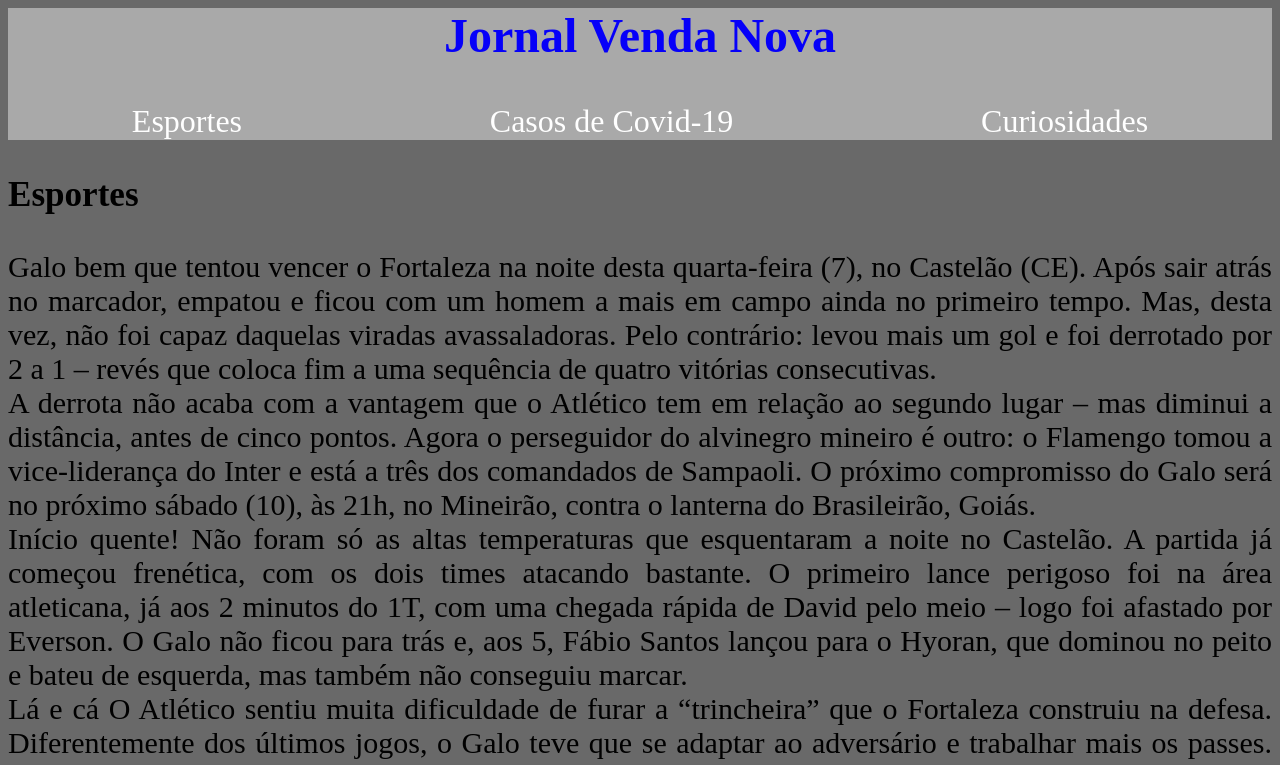
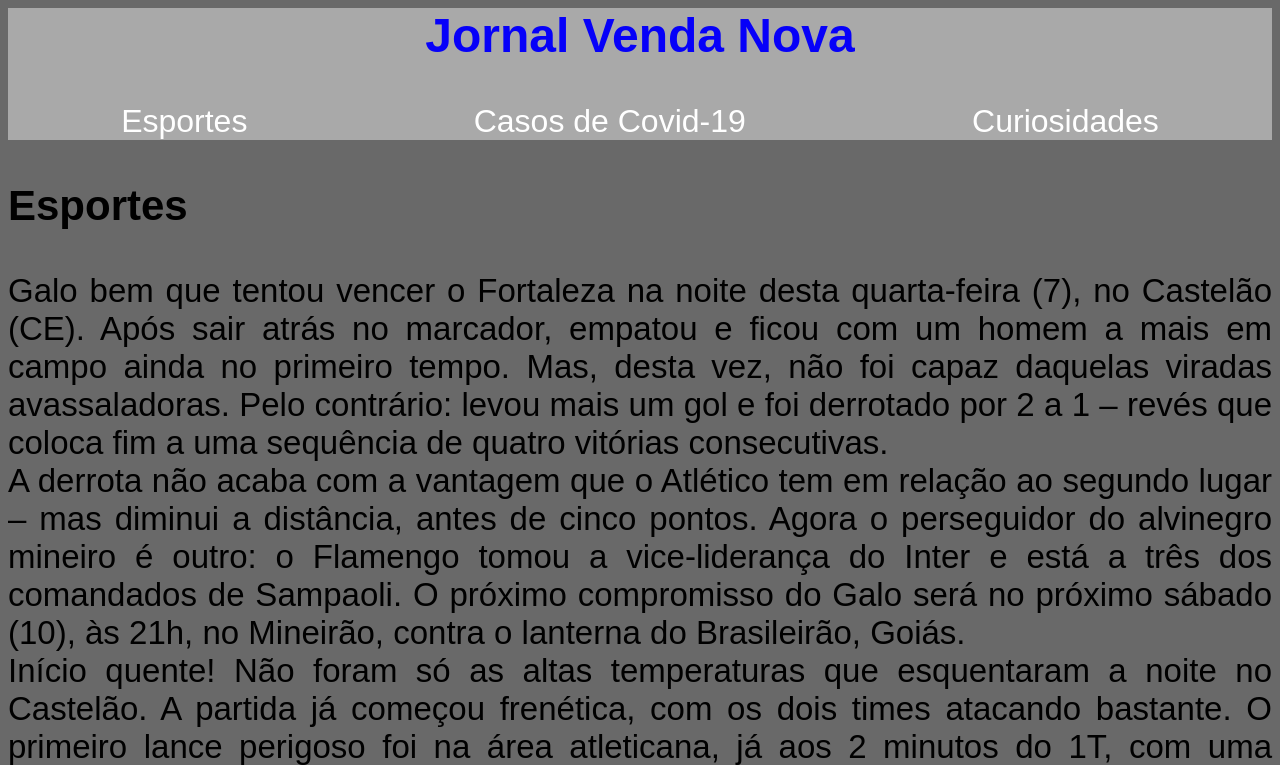
Before and after one commit to Andrey-lend/Jornal-do-Bairro, a plain HTML site: page Index.html in a window 1280 px wide. Shown: the top 765 px of the page. Drawn offline with Linux system fonts and the light colour scheme.

Commit message:
style.css

```diff
--- a/style.css
+++ b/Style.css
@@ -1,3 +1,7 @@
+html {
+    font-family:'Public Sans', sans-serif;
+}
+
 body {
     font-size: 200%;
     background-color: dimgrey;
@@ -69,9 +73,18 @@ article {
 table{
     background-color: white;
     text-align: center;
+    font-size: 100%;
 }
 
 footer {
     background-color: darkgray;
     text-align: center;
 }
+
+p {
+    font-size: 110%;
+}
+
+h3 {
+    font-size: 140%;
+}
```
